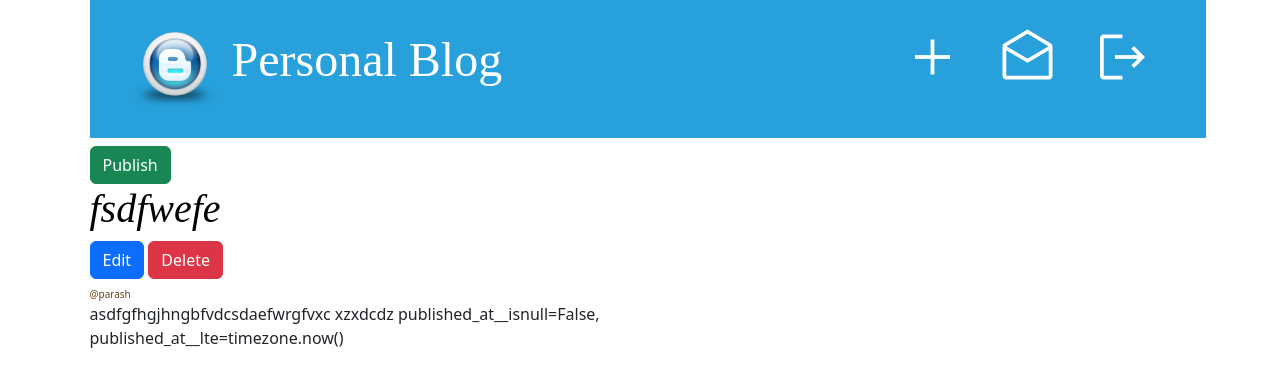
After one commit to parashac/Blog-Django-tutorial, a Django app: page /draft-detail/6/ in a window 1280 px wide. The commit adds this page. Shown: the top 387 px of the page. Run offline with Django 5.2, Linux system fonts and the light colour scheme; a user stored in the database is signed in; data comes from the database, SQL or seed files in the repository; both versions use the stored data as it was after the commit; some libraries are stand-ins or nearby versions.

Commit message:
Login and logout added

```diff
--- a/BLOG/settings.py
+++ b/BLOG/settings.py
@@ -123,3 +123,5 @@ STATICFILES_DIRS =['static']
 # https://docs.djangoproject.com/en/5.1/ref/settings/#default-auto-field
 
 DEFAULT_AUTO_FIELD = 'django.db.models.BigAutoField'
+LOGIN_REDIRECT_URL = "/"
+LOGOUT_REDIRECT_URL = "/"
--- a/BLOG/urls.py
+++ b/BLOG/urls.py
@@ -17,7 +17,12 @@ Including another URLconf
 from django.contrib import admin
 from django.urls import include,path
 
+from django.contrib.auth import views as auth_views
+
 urlpatterns = [
     path('admin/', admin.site.urls),
-    path ("",include("blog_app.urls"))
+    path("account/login/", auth_views.LoginView.as_view(), name="login"),
+    path("account/logout/", auth_views.LogoutView.as_view(), name="logout"),
+    path("",include("blog_app.urls"))
+
 ]
--- a/blog_app/urls.py
+++ b/blog_app/urls.py
@@ -5,4 +5,5 @@ urlpatterns = [
     path("", views.post_list, name="post-list"),
     path("post-detail/<int:pk>/",views.post_detail, name="post-detail"),
     path("draft-list/",views.draft_list, name="draft-list"),
+path("draft-detail/<int:pk>/",views.draft_detail, name="draft-detail"),
 ]
--- a/blog_app/views.py
+++ b/blog_app/views.py
@@ -1,5 +1,6 @@
 from django.shortcuts import render
 from blog_app.models import Post
+from django.contrib.auth.decorators import login_required
 # Create your views here.
 def post_list(request):
     posts = Post.objects.filter(published_at__isnull=False)
@@ -7,6 +8,11 @@ def post_list(request):
 def post_detail(request, pk):
     post =Post.objects.get(pk=pk)
     return render(request, "post_detail.html",{"post": post})
+@login_required
 def draft_list(request):
     posts = Post.objects.filter(published_at__isnull=True)
     return render(request, "draft_list.html", {"posts": posts})
+@login_required
+def draft_detail(request, pk):
+    post = Post.objects.get(pk=pk, published_at__isnull=True)
+    return render(request, "draft_detail.html", {"post": post})
--- a/templates/base.html
+++ b/templates/base.html
@@ -17,9 +17,6 @@
 
             <nav class="top-menu">
               {% if request.user.is_authenticated %}
-                <a href="" class="btn text-white">
-                  <span class="material-symbols-outlined lg-icons">logout</span>
-                </a>
 
                 <a href="" class="btn text-white">
                   <span class="material-symbols-outlined lg-icons">add</span>
@@ -28,8 +25,15 @@
                 <a href="{% url 'draft-list' %}" class="btn text-white">
                   <span class="material-symbols-outlined lg-icons">drafts</span>
                 </a>
+
+                <form action="{% url 'logout' %}" method="post" class="d-inline">
+                    {% csrf_token %}
+                    <button type="submit" class="btn text-white" aria-label="logout">
+                        <span class="material-symbols-outlined lg-icons">logout</span>
+                    </button>
+                </form>
               {% else %}
-                <a href="" class="btn text-white">
+                <a href="{% url 'login' %}" class="btn text-white">
                   <span class="material-symbols-outlined lg-icons">login</span>
                 </a>
               {% endif %}
--- /dev/null
+++ b/templates/draft_detail.html
@@ -0,0 +1,27 @@
+{% extends "base.html" %}
+{% block content %}
+<div class="row">
+    <div class="col">
+        <div class ="post">
+            {% if request.user.is_authenticated %}
+            <div class="mt-2">
+                <a href="#" class="btn btn-success">Publish</a>
+                </div>
+            {% endif %}
+            <h1>
+                <a href="#" class="text-decoration-none fst-italic">{{post.title }}</a>
+            </h1>
+            {% if request.user.is_authenticated %}
+            <div class="mt-2 my-2">
+                <a href="#" class="btn btn-primary">Edit</a>
+                <a href="#" class="btn btn-danger">Delete</a>
+            </div>
+            {% endif %}
+            <div class="date author"> @{{ post.author.username }}</div>
+            <p>
+                {{ post.content|linebreaksbr }}
+            </p>
+        </div>
+    </div>
+</div>
+{% endblock content %}
--- a/templates/draft_list.html
+++ b/templates/draft_list.html
@@ -5,12 +5,12 @@
         {% for post in posts %}
         <div class ="post">
             <h1>
-                <a href="#" class="text-decoration-none fst-italic">{{post.title }}</a>
+                <a href="{% url 'draft-detail' post.pk %}" class="text-decoration-none fst-italic">{{post.title }}</a>
             </h1>
             <div class="date author"> @{{ post.author.username }}</div>
             <p>
                 {{ post.content|truncatechars:200 }}
-                <a href="#">view more</a>
+                <a href="{% url 'draft-detail' post.pk %}">view more</a>
             </p>
         </div>
         {% endfor %}
```
Also changed, not shown: templates/registration/login.html (added, +14 -0 lines), db.sqlite3.
